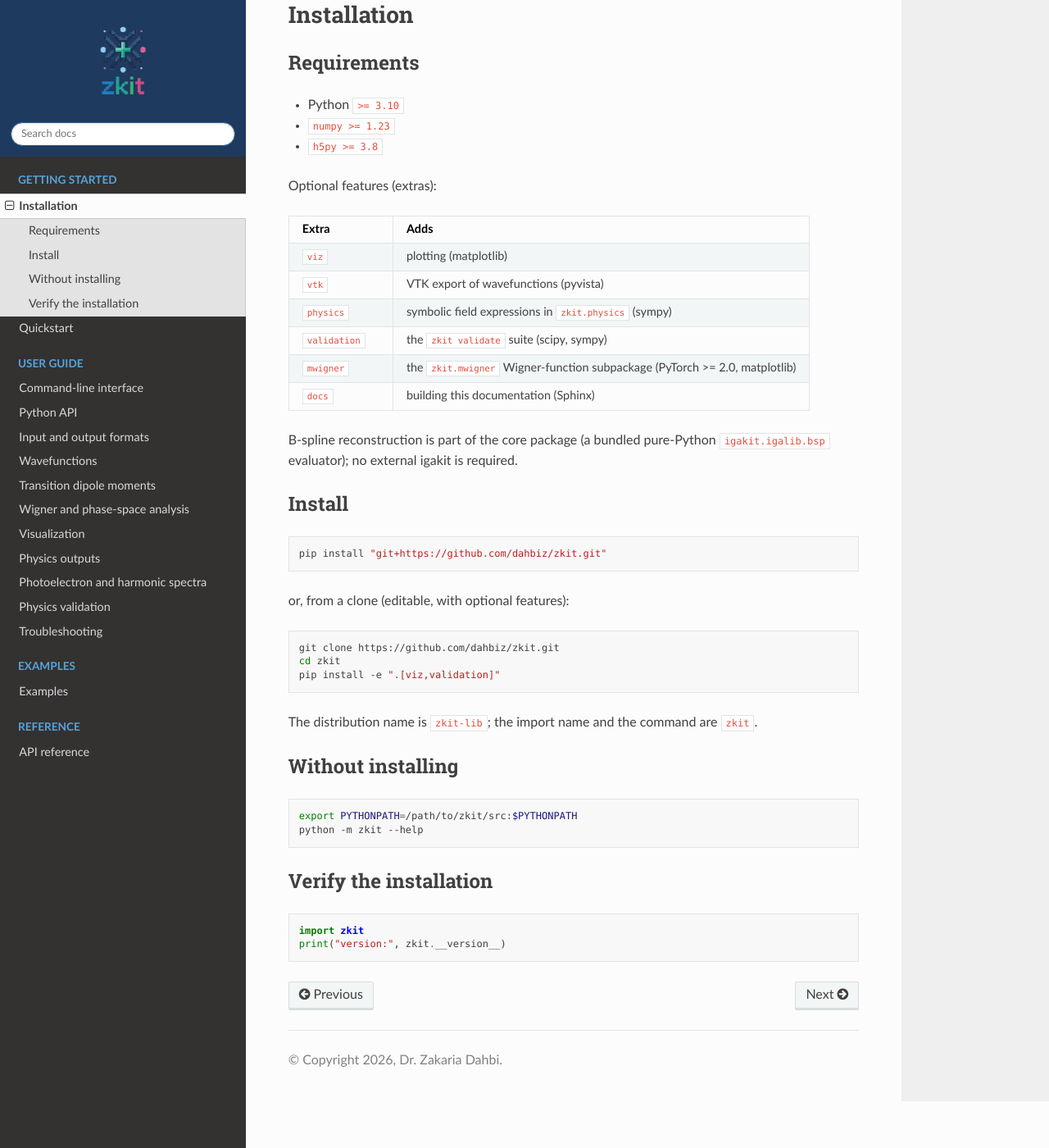
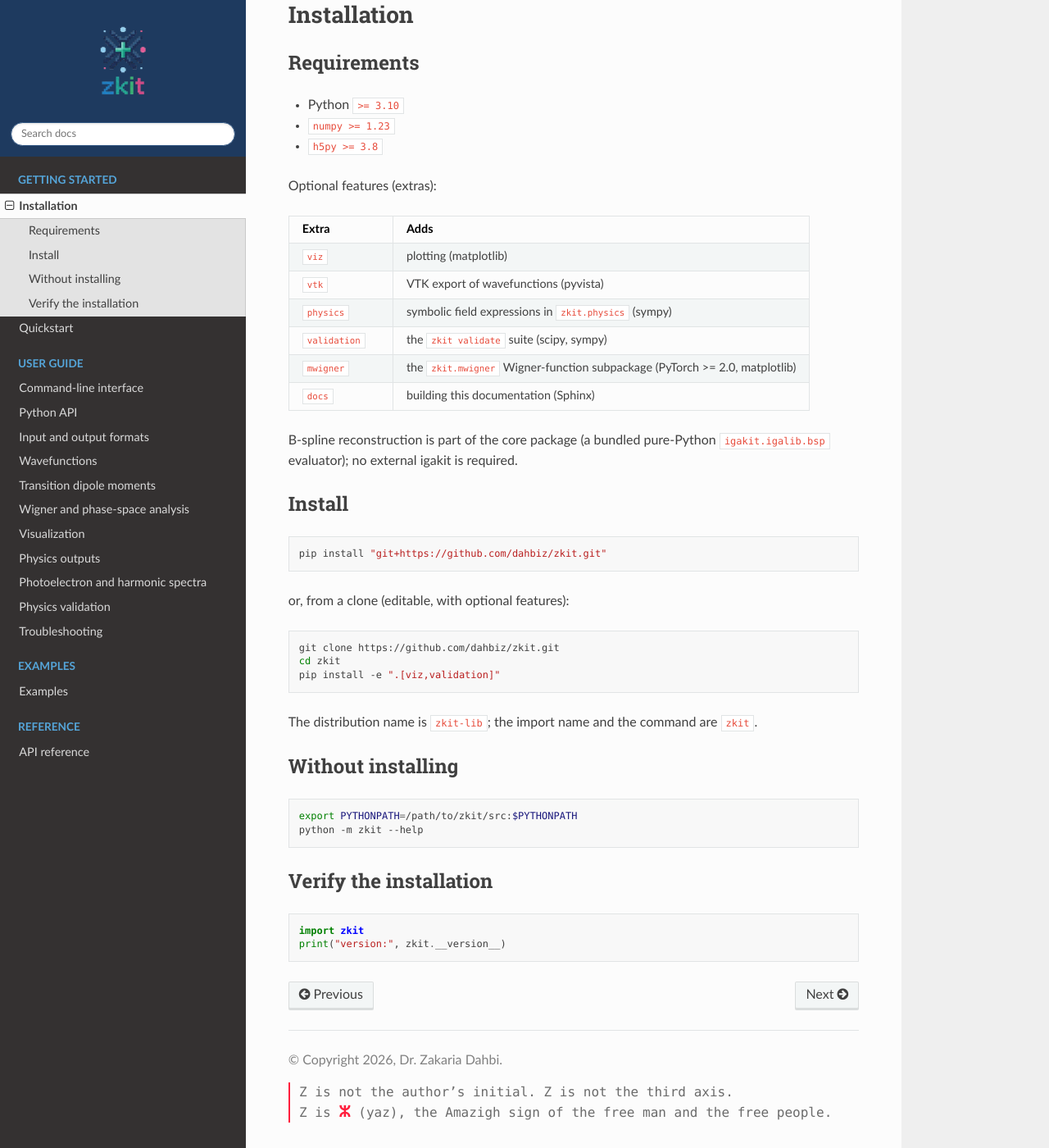
Before and after one commit to dahbiz/zkit, a Sphinx documentation site: the page built from docs/installation.rst, in a window 1280 px wide and 1400 px high, scrolled down 100 px. Shown: the whole window at 82% size. Built offline with Sphinx 7.4.7 and the Read the Docs theme 3.1.0, drawn with Linux system fonts in a browser that asks for light colours.

```diff
--- a/docs/_static/custom.css
+++ b/docs/_static/custom.css
@@ -24,3 +24,22 @@
 .wy-nav-top i {
   color: #ffffff !important;
 }
+
+/* The meaning of the Z (footer of every page) */
+.yaz-note {
+  margin: 1.2em 0 0.4em;
+  padding-left: 0.9em;
+  border-left: 2px solid #ff1f3d;
+  font-family: "JetBrains Mono", SFMono-Regular, Menlo, Consolas, monospace;
+  font-size: 0.78em;
+  line-height: 1.6;
+  color: #6b6b6b;
+}
+.yaz-note p {
+  margin: 0;
+}
+.yaz-glyph {
+  color: #ff1f3d;
+  font-weight: 700;
+  font-size: 1.15em;
+}
--- /dev/null
+++ b/docs/_templates/footer.html
@@ -0,0 +1,7 @@
+{% extends "!footer.html" %}
+{%- block extrafooter %}
+  <div class="yaz-note">
+    <p>Z is not the author&rsquo;s initial. Z is not the third axis.</p>
+    <p>Z is <span class="yaz-glyph">&#x2D63;</span> (yaz), the Amazigh sign of the free man and the free people.</p>
+  </div>
+{%- endblock %}
--- a/docs/conf.py
+++ b/docs/conf.py
@@ -42,6 +42,7 @@ intersphinx_mapping = {
 if os.environ.get("SPHINX_OFFLINE"):
     intersphinx_mapping = {}
 
+templates_path = ["_templates"]
 html_theme = "sphinx_rtd_theme"
 html_theme_options = {
     "collapse_navigation": True,
```
Also changed, not shown: README.md (+3 -0 lines).
